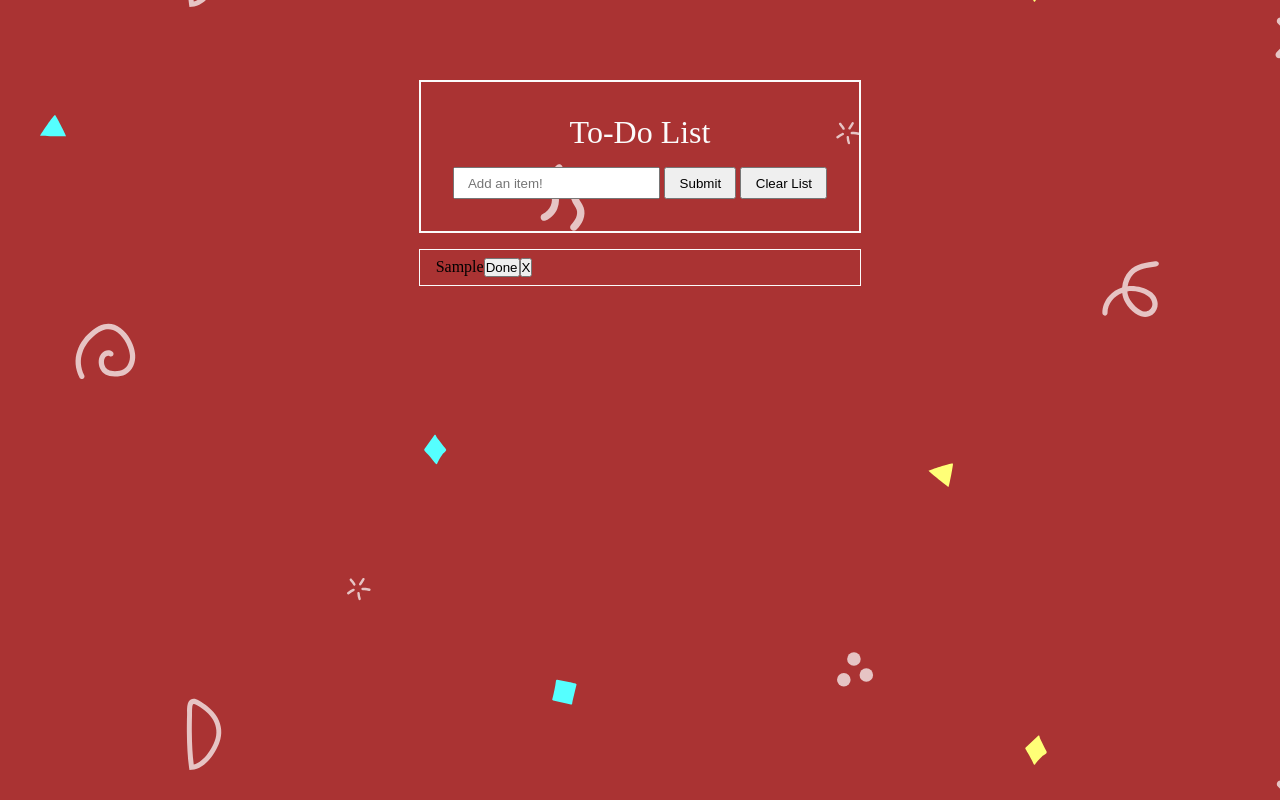
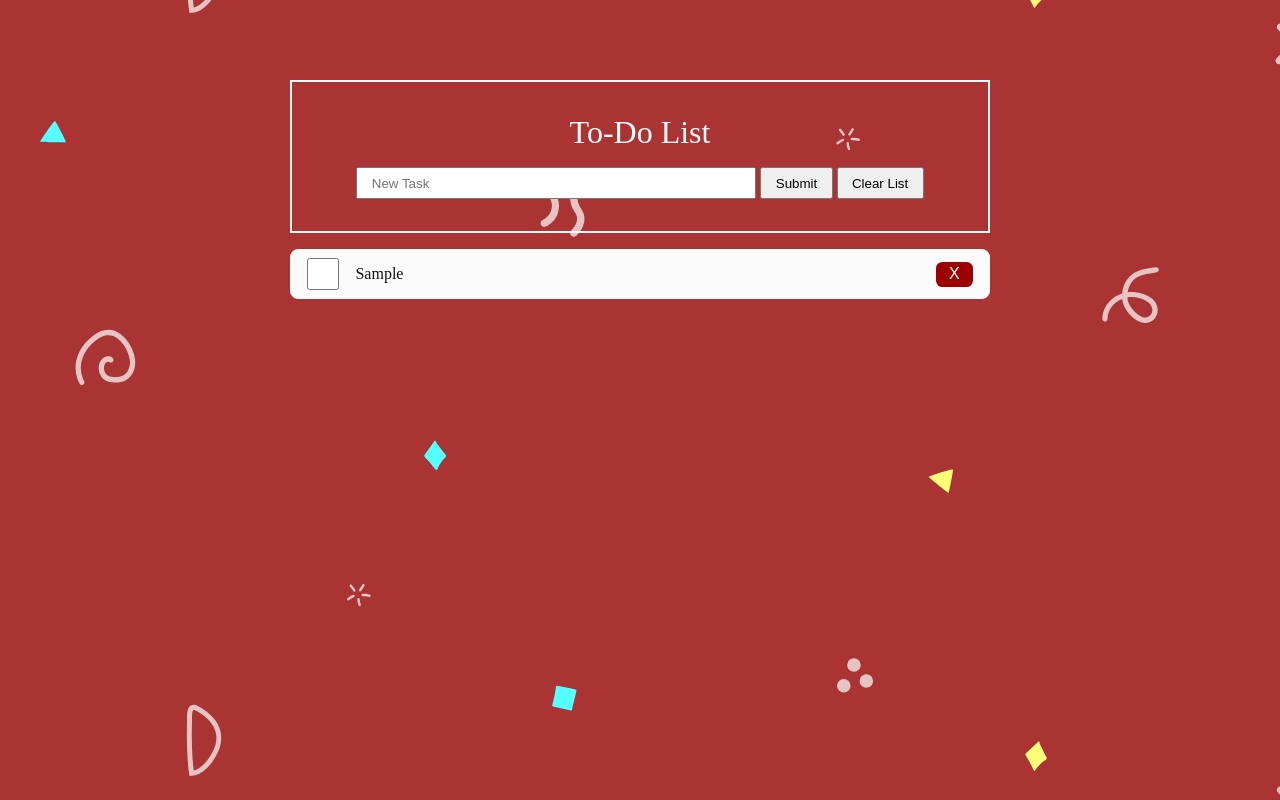
Before and after one commit to airdgo/To-Do-List, a plain HTML site: page index.html in a window 1280 px wide. Both pictures are taken after typing "Sample" into the empty fields and a click on the input "Submit". Drawn offline with Linux system fonts and the light colour scheme.

Commit message:
added styling

```diff
--- a/index.html
+++ b/index.html
@@ -9,22 +9,18 @@
     <title>To Do App</title>
 </head>
 <body>
-    <div class="layer1 spacer">
     <div class="list-container">
         <div class="list-wraper">
             <h1>To-Do List</h1>
             <form data-form>
-                    <input data-input class="add-item" placeholder="Add an item!" type="text">
+                <input data-input class="add-item" placeholder="New Task" type="text">
                 <input data-submit class="submit" type="submit" value="Submit" onclick="return addItem();">
                 <button data-clear-list class="clear-list" onclick="return clearAll();">Clear List</button>
                 <p id="form-control" class="form-control">Input can not be empty!</p>
             </form>
         </div>
         <div class="list-output">
-                <ol data-list>
-
-                </ol>
-            </div>
+            <ol data-list></ol>
         </div>
     </div>
 </body>
--- a/script.js
+++ b/script.js
@@ -19,7 +19,6 @@ function clearAll () {
 function addItem () {
     let input = document.querySelector('[data-input]').value;
     let listItem = document.createElement("li");
-    const doneButton = document.createElement("button");
     const removeButton = document.createElement("button");
 
 
@@ -30,17 +29,12 @@ function addItem () {
 
     }
 
-    function doneButtonFunc () {
-        const checkIcon = document.createElement("i")
-        checkIcon.className = 'check-icon fa fa-check';
-        doneButton.innerHTML = 'Done';
-        doneButton.className = 'done-button';
-        doneButton.onclick = function () {
-            doneButton.remove();
-            listItem.appendChild(checkIcon);
-            return;
-        };
-        listItem.appendChild(doneButton);
+    function checkBoxFunc () {
+        const checkBox = document.createElement("input");
+        checkBox.type = "checkbox";
+        checkBox.className = "checkbox";
+
+        listItem.appendChild(checkBox);
     }
 
     function removeButtonFunc () {
@@ -60,7 +54,7 @@ function addItem () {
     } else {
         setSucces ();
         appendItem ();
-        doneButtonFunc ();
+        checkBoxFunc ();
         removeButtonFunc ();
     }
 
--- a/style.css
+++ b/style.css
@@ -25,7 +25,7 @@ body {
     align-items: center;
     margin-top: 5rem;
     border: 2px solid #fbfbfb;
-    padding: 2em
+    padding: 2em 4em;
 }
 
 .list-wraper h1 {
@@ -35,6 +35,7 @@ body {
 
 .add-item {
     outline: none;
+    width: 25rem;
     padding: .5em 1em;
 }
 
@@ -48,19 +49,8 @@ body {
     width: 100%;
 }
 
-.check-icon {
-    display: block;
-    width: 1rem;
-    height: 1rem;
-}
-
 ol {
     list-style: none;
-}
-
-.done-button,
-.remove-button {
-    cursor: pointer;
 }
 
 .list-wraper form {
@@ -81,8 +71,37 @@ ol {
 }
 
 .list-item {
+    display: flex;
+    align-items: center;
     margin: 1em 0;
-    padding: .5em 0;
-    padding-left: 1em;
+    padding: .5em 1em;
     border: 1px solid #fbfbfb;
+    color: #121212;
+    background-color: #fbfbfb;
+    border-radius: .5em;
 }
+
+
+input[type="checkbox"] {
+    order: -1;
+    width: 2rem;
+    height: 2rem;
+    margin-right: 1rem;
+}
+
+.remove-button {
+    cursor: pointer;
+    font-weight: 500;
+    font-size: 1rem;
+    margin-left: auto;
+    padding: .2em .8em;
+    background-color: rgb(156, 0, 0);
+    outline: none;
+    border: none;
+    color: #fbfbfb;
+    border-radius: .4em;
+}
+
+.remove-button:hover {
+    opacity: 80%;
+}
```
Lines whose indentation alone changed are shown as unchanged.
